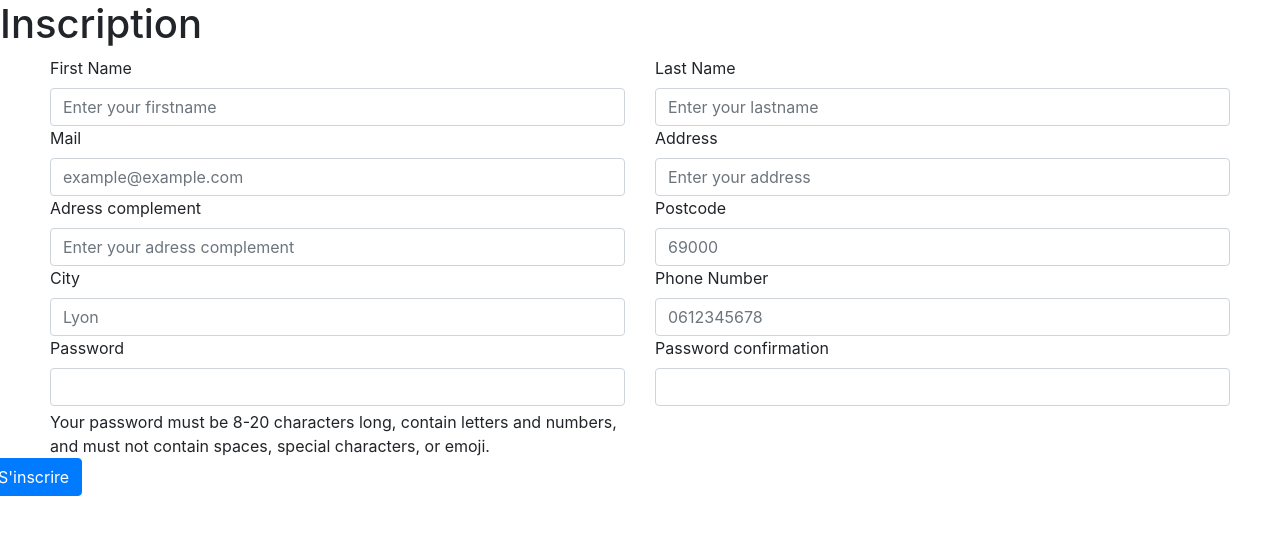
After one commit to ccConstant/web, a PHP site: template vue/subscribe.twig in a window 1280 px wide. The commit adds this page. Shown: the top 535 px of the page. Run offline with PHP 8.4, Linux system fonts and the light colour scheme; the template is opened without the code that fills it, so the values that code supplies are empty; some libraries are stand-ins or nearby versions.

Commit message:
many additions

```diff
--- a/vue/cart.twig
+++ b/vue/cart.twig
@@ -16,8 +16,9 @@
                     {# afficher les titres et noms des livres #}
                     {% for item in cart|sort %}
                     <tr>
-                    <td><a href="controleur.php?action=detail&id={{item.id}}">{{ item.name }}</a></td>
-                    <td>{{ item.description|capitalize }}</td>
+                    <td>
+                    <a href="controleur.php?action=detail&id={{item[0].id}}">{{ item[0].name }}</a></td>
+                    <td>{{ item[0].description|capitalize }}</td>
                     </tr>
                     {% endfor %}
                 </tbody>
--- /dev/null
+++ b/vue/subscribe.twig
@@ -0,0 +1,80 @@
+<!doctype html>
+<html>
+    <head>
+        <title>{{ titre_doc }}</title>
+        <meta charset='UTF-8'>
+        <link rel="stylesheet" href="https://cdn.jsdelivr.net/npm/bootstrap@4.3.1/dist/css/bootstrap.min.css" integrity="sha384-ggOyR0iXCbMQv3Xipma34MD+dH/1fQ784/j6cY/iJTQUOhcWr7x9JvoRxT2MZw1T" crossorigin="anonymous">
+    </head>
+    <body>
+        <h1> Inscription </h1>
+
+        <div style="margin-left:50px;margin-right:50px;">
+        <form>
+            <div class="row">
+              <div class="col-md-6">
+                <label for="firstname" class="form-label">First Name</label>
+                <input id="firstname" class="form-control" type="text" name="" placeholder="Enter your firstname">
+              </div>
+              <div class="col-md-6">
+                <label for="lastname" class="form-label">Last Name</label>
+                <input id="lastname" class="form-control" type="text" name="" placeholder="Enter your lastname">
+              </div>
+            </div>
+            <div class="row">
+              <div class="col-md-6">
+                <label for="mail" class="form-label">Mail</label>
+                <input id="mail" class="form-control" type="text" name="" placeholder="example@example.com">
+              </div>
+              <div class="col-md-6">
+                <label for="address" class="form-label">Address</label>
+                <input id="address" class="form-control" type="text" name="" placeholder="Enter your address">
+              </div>
+            </div>
+
+            <div class="row">
+              <div class="col-md-6">
+                <label for="adress_complement" class="form-label">Adress complement</label>
+                <input id="adress_complement" class="form-control" type="text" name="" placeholder="Enter your adress complement">
+              </div>
+              <div class="col-md-6">
+                <label for="postcode" class="form-label">Postcode</label>
+                <input id="postcode" class="form-control" type="text" name="" placeholder="69000">
+              </div>
+            </div>
+
+            <div class="row">
+              <div class="col-md-6">
+                <label for="city" class="form-label">City</label>
+                <input id="city" class="form-control" type="text" name="" placeholder="Lyon">
+              </div>
+              <div class="col-md-6">
+                <label for="phone" class="form-label">Phone Number</label>
+                <input id="phone" class="form-control" type="text" name="" placeholder="0612345678">
+              </div>
+            </div>
+
+            <div class="row">
+              <div class="col-md-6">
+                <label for="inputPassword5" class="form-label">Password</label>
+                <input type="password" id="inputPassword5" class="form-control" aria-describedby="passwordHelpBlock">
+                <div id="passwordHelpBlock" class="form-text">
+                Your password must be 8-20 characters long, contain letters and numbers, and must not contain spaces, special characters, or emoji.
+                </div>
+            </div>
+              <div class="col-md-6">
+                <label for="inputPassword5" class="form-label">Password confirmation</label>
+                <input type="passwordconfirm" id="inputPassword5" class="form-control" aria-describedby="passwordHelpBlock">
+              </div>
+            </div>
+
+
+            <div class="row">
+
+              </div>
+            </div>
+          <div class="row">
+          <button class="btn btn-primary">S'inscrire</button>
+        </form>
+        </div>
+    </body>
+</html>
--- a/vue/welcome.twig
+++ b/vue/welcome.twig
@@ -3,6 +3,7 @@
     <head>
         <title>{{ titre }}</title>
         <meta charset='UTF-8'>
+        <link rel="stylesheet" href="https://cdn.jsdelivr.net/npm/bootstrap@4.3.1/dist/css/bootstrap.min.css" integrity="sha384-ggOyR0iXCbMQv3Xipma34MD+dH/1fQ784/j6cY/iJTQUOhcWr7x9JvoRxT2MZw1T" crossorigin="anonymous">
     </head>
     <body>
         <tbody>
@@ -13,6 +14,7 @@
              <li><a href="controleur.php?action=list&categorie=2">Biscuits </a></li>
               <li><a href="controleur.php?action=list&categorie=3">Fruits secs </a></li>
               <li><a href="controleur.php?action=cartconsult">Mon panier </a></li>
+               <li><a href="controleur.php?action=subscribe">Inscription </a></li>
         </ul>
 
         </tbody>
```
Also changed, not shown: controleur.php (+5 -2 lines).
